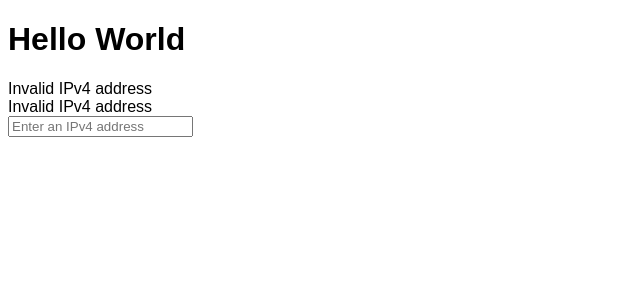
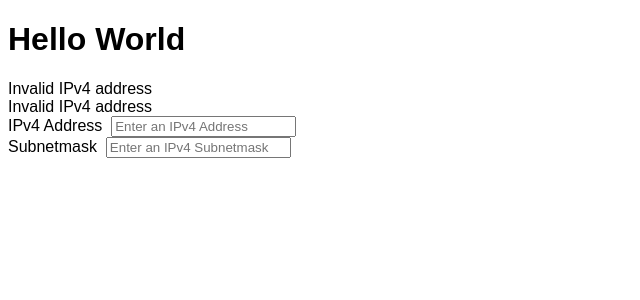
Before and after one commit to RaZoD1/subnetting-calculator, a React app: page / in a window 1280 px wide. Shown: the top 300 px of the page, without its empty margins (0-640 px from the left). Built offline with nearby package versions, Linux system fonts and the light colour scheme.

Commit message:
dev stuff

```diff
--- a/app/App.js
+++ b/app/App.js
@@ -1,15 +1,18 @@
 import React from "react";
 import IPv4Address from "./components/IPv4Address";
-import { IPv4 } from "./utils/IPv4";
+import { IPv4, IPv4Subnetmask } from "./utils/IPv4";
 import { useState } from "react";
 import IPv4AddressInput from "./components/IPv4AddressInput";
+import IPv4SubnetInput from "./components/IPv4SubnetInput";
 
 export default function App() {
 
   const [ipUserString, setIpUserString] = useState("");
+  const [maskUserString, setMaskUserString] = useState("");
   const [ipv4, setIpv4] = useState(null);
+  const [ipv4Subnetmask, setIpv4Subnetmask] = useState(null);
 
-  const handleChange = (ipUserString) => {
+  const handleIpChange = (ipUserString) => {
     setIpUserString(ipUserString);
     if(IPv4.isValid(ipUserString)) {
       setIpv4(new IPv4(ipUserString));
@@ -17,7 +20,15 @@ export default function App() {
       setIpv4(null);
     }
   }
-  console.log(ipv4);
+  const handleMaskChange = (maskUserString) => {
+    setMaskUserString(maskUserString);
+    if(IPv4Subnetmask.isValid(maskUserString)) {
+      setIpv4Subnetmask(new IPv4Subnetmask(maskUserString));
+    }else{
+      setIpv4Subnetmask(null);
+    }
+  }
+
   return (
     <div>
       <h1>Hello World</h1>
@@ -25,7 +36,7 @@ export default function App() {
       <br />
       <IPv4Address ip={ipv4} displayType='binary' seperator=':'/>
       <br />
-      <IPv4AddressInput ipUserString={ipUserString} onChange={handleChange}/>
+      <IPv4SubnetInput ipUserString={ipUserString} onIpChange={handleIpChange} maskUserString={maskUserString} onMaskChange={handleMaskChange}/>
     </div>
   );
 }
```
